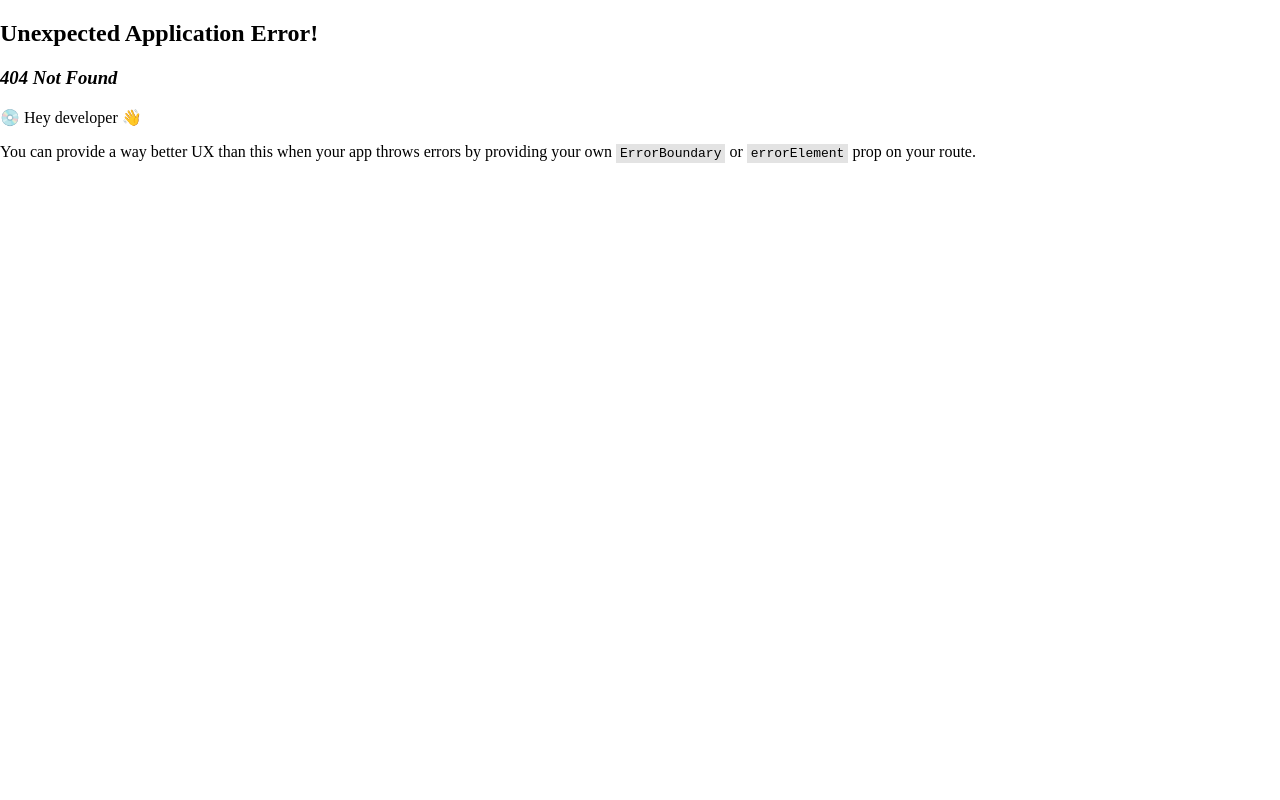
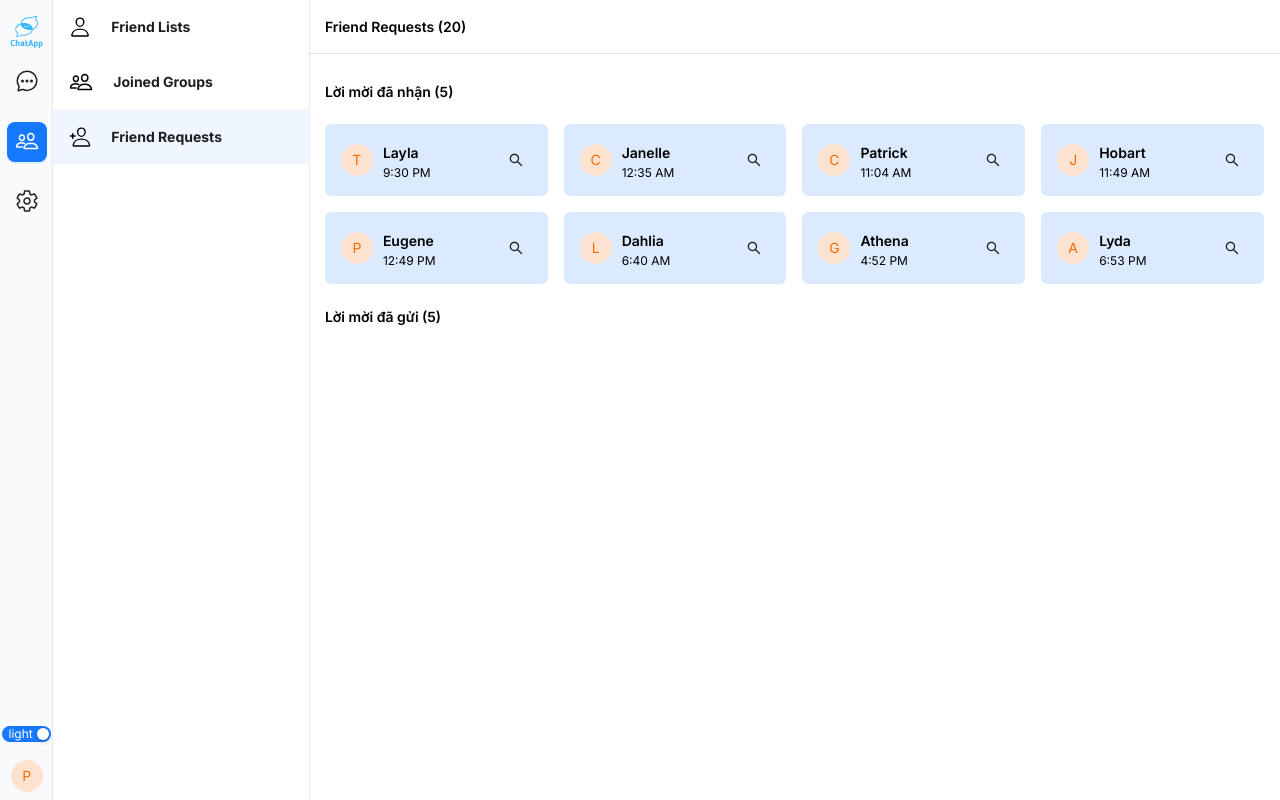
Before and after one commit to hgbaodev/chat-app, a React (Vite) app in the folder client/: page /contacts/friend-requests in a window 1280 px wide. Before the commit this address had no page. Built offline with nearby package versions, Linux system fonts and the light colour scheme.

Commit message:
contacts page

```diff
--- a/client/src/pages/dashboard/Contacts.jsx
+++ b/client/src/pages/dashboard/Contacts.jsx
@@ -1,68 +1,36 @@
-import { Col, Flex, Input, Row, Select, Typography } from "antd";
-import {
-  IoPeopleOutline,
-  IoPersonAddOutline,
-  IoPersonOutline,
-  IoSearchOutline,
-} from "react-icons/io5";
-import { FriendItem } from "~/section/friends/FriendItem";
+import { Button, Col, Flex, Row, Typography } from 'antd';
+import { IoPeopleOutline, IoPersonAddOutline, IoPersonOutline } from 'react-icons/io5';
+import { NavLink, Outlet } from 'react-router-dom';
 
 const Contacts = () => {
   return (
     <Row className="h-screen">
-      <Col span={5} style={{ boxShadow: "0px 0px 2px rgba(0,0,0,.2)" }}>
-        <TabItem
-          text="Friend Lists"
-          icon={<IoPersonOutline size={22} />}
-          active
-        />
-        <TabItem text="Joined Groups" icon={<IoPeopleOutline size={24} />} />
-        <TabItem
-          text="Friend Requests"
-          icon={<IoPersonAddOutline size={22} />}
-        />
+      <Col span={5} style={{ boxShadow: '0px 0px 2px rgba(0,0,0,.2)' }}>
+        <NavButton href="friends" text="Friend Lists" icon={<IoPersonOutline size={22} />} />
+        <NavButton href="groups" text="Joined Groups" icon={<IoPeopleOutline size={24} />} />
+        <NavButton href="friend-requests" text="Friend Requests" icon={<IoPersonAddOutline size={22} />} />
       </Col>
       <Col span={19}>
-        <Flex
-          align="center"
-          className="h-[60px] p-4"
-          style={{ boxShadow: "0px 0px 2px rgba(0,0,0,.2)" }}
-        >
-          <p className="font-semibold">Friends (20)</p>
-        </Flex>
-        <Flex className="p-4" gap={10}>
-          <Input
-            placeholder="Search friends"
-            prefix={<IoSearchOutline />}
-            className="w-[350px]"
-          />
-          <Select
-            className="w-[250px]"
-            defaultValue="asc"
-            options={[
-              { value: "asc", label: "Name (A-Z)" },
-              { value: "desc", label: "Name (Z-A)" },
-            ]}
-          />
-        </Flex>
-        <FriendItem />
+        <Outlet />
       </Col>
     </Row>
   );
 };
 
-const TabItem = ({ text, icon, active }) => {
+const NavButton = ({ href, icon, text }) => {
   return (
+    <NavLink to={href}>
+      {({ isActive }) => (
         <Flex
-      className={`${
-        active ? "bg-blue-50 " : ""
-      } p-4 cursor-pointer hover:bg-gray-100`}
+          className={`${isActive ? 'bg-blue-50 ' : ''} p-4 cursor-pointer hover:bg-gray-100 text-black`}
           gap={20}
           align="center"
         >
           {icon}
           <Typography className="font-bold">{text}</Typography>
         </Flex>
+      )}
+    </NavLink>
   );
 };
 
--- a/client/src/routes/UserRoutes.jsx
+++ b/client/src/routes/UserRoutes.jsx
@@ -1,25 +1,50 @@
-import DashboardLayout from "~/layouts/DashboardLayout";
-import Chat from "~/pages/dashboard/Chat";
-import Contacts from "~/pages/dashboard/Contacts";
-import Settings from "~/pages/dashboard/Settings";
+import { lazy } from 'react';
+import Loadable from '~/components/Loadable';
+import DashboardLayout from '~/layouts/DashboardLayout';
+import Chat from '~/pages/dashboard/Chat';
+import Contacts from '~/pages/dashboard/Contacts';
+
+// dynamic import
+const Settings = Loadable(lazy(() => import('~/pages/dashboard/Settings')));
+const Friends = Loadable(lazy(() => import('~/section/contacts/Friends')));
+const Groups = Loadable(lazy(() => import('~/section/contacts/Groups')));
+const FriendRequests = Loadable(lazy(() => import('~/section/contacts/FriendRequests')));
 
 const UserRoutes = {
-  path: "/",
+  path: '/',
   children: [
     {
-      path: "/",
+      path: '/',
       element: <DashboardLayout />,
       children: [
         {
-          path: "/",
+          path: '/',
           element: <Chat />,
         },
         {
-          path: "contacts",
+          path: '/contacts',
           element: <Contacts />,
+          children: [
+            {
+              path: '',
+              element: <Friends />,
+            },
+            {
+              path: 'friends',
+              element: <Friends />,
+            },
+            {
+              path: 'groups',
+              element: <Groups />,
+            },
+            {
+              path: 'friend-requests',
+              element: <FriendRequests />,
+            },
+          ],
         },
         {
-          path: "settings",
+          path: 'settings',
           element: <Settings />,
         },
       ],
--- a/client/src/section/friends/FriendItem.jsx
+++ b/client/src/section/contacts/FriendItem.jsx
@@ -33,7 +33,7 @@ export const FriendItem = () => {
   ];
 
   return (
-    <Flex align="center" justify="space-between" className="w-full p-2  hover:bg-blue-50 cursor-pointer">
+    <Flex align="center" justify="space-between" className="w-full py-2 px-4  hover:bg-blue-50 cursor-pointer">
       {contextHolder}
       <Space align="center" className="font-semibold">
         <Avatar className="bg-[#fde3cf] text-[#f56a00]">A</Avatar>
@@ -43,7 +43,7 @@ export const FriendItem = () => {
         <Button
           type="text"
           shape="circle"
-          icon={<IoEllipsisVertical size={20} />}
+          icon={<IoEllipsisVertical size={18} />}
           size="large"
           className="text-gray-500"
         />
--- /dev/null
+++ b/client/src/section/contacts/FriendRequestItem.jsx
@@ -0,0 +1,22 @@
+import { Avatar, Button, Flex } from 'antd';
+import { SearchOutlined } from '@ant-design/icons';
+import { faker } from '@faker-js/faker';
+
+export const FriendRequestItem = () => {
+  return (
+    <div className="bg-blue-100 p-4 rounded-md">
+      <Flex align="center" justify="space-between">
+        <Flex align="center" gap={10}>
+          <Avatar className="bg-[#fde3cf] text-[#f56a00]">{faker.person.fullName()[0].toUpperCase()}</Avatar>
+          <div>
+            <p className="my-1 font-semibold">{faker.person.firstName()}</p>
+            <p className="m-0 text-[12px]">
+              {faker.date.anytime().toLocaleTimeString('en-US', { hour: 'numeric', minute: 'numeric' })}
+            </p>
+          </div>
+        </Flex>
+        <Button type="text" shape="circle" icon={<SearchOutlined />} />
+      </Flex>
+    </div>
+  );
+};
--- /dev/null
+++ b/client/src/section/contacts/FriendRequests.jsx
@@ -0,0 +1,46 @@
+import { Col, Flex, Row } from 'antd';
+import { FriendRequestItem } from './FriendRequestItem';
+
+const FriendRequests = () => {
+  return (
+    <>
+      <Flex align="center" className="h-[53px] p-4" style={{ boxShadow: '0px 1px 1px rgba(0,0,0,.1)' }}>
+        <p className="font-semibold">Friend Requests (20)</p>
+      </Flex>
+      <Flex vertical className="p-4 " gap={10}>
+        <p className="font-semibold">Lời mời đã nhận (5)</p>
+        <Flex justify="start" gap={14}>
+          <Row gutter={[16, 16]}>
+            <Col span={6}>
+              <FriendRequestItem />
+            </Col>
+            <Col span={6}>
+              <FriendRequestItem />
+            </Col>
+            <Col span={6}>
+              <FriendRequestItem />
+            </Col>
+            <Col span={6}>
+              <FriendRequestItem />
+            </Col>
+            <Col span={6}>
+              <FriendRequestItem />
+            </Col>
+            <Col span={6}>
+              <FriendRequestItem />
+            </Col>
+            <Col span={6}>
+              <FriendRequestItem />
+            </Col>
+            <Col span={6}>
+              <FriendRequestItem />
+            </Col>
+          </Row>
+        </Flex>
+        <p className="font-semibold">Lời mời đã gửi (5)</p>
+      </Flex>
+    </>
+  );
+};
+
+export default FriendRequests;
--- /dev/null
+++ b/client/src/section/contacts/Friends.jsx
@@ -0,0 +1,27 @@
+import { Flex, Input, Select } from 'antd';
+import { FriendItem } from './FriendItem';
+import { IoSearchOutline } from 'react-icons/io5';
+const Friends = () => {
+  return (
+    <>
+      <Flex align="center" className="h-[53px] p-4" style={{ boxShadow: '0px 1px 1px rgba(0,0,0,.1)' }}>
+        <p className="font-semibold">Friends (20)</p>
+      </Flex>
+      <Flex className="p-4" gap={10}>
+        <Input placeholder="Search friends" prefix={<IoSearchOutline />} className="w-[350px]" />
+        <Select
+          className="w-[250px]"
+          defaultValue="asc"
+          options={[
+            { value: 'asc', label: 'Name (A-Z)' },
+            { value: 'desc', label: 'Name (Z-A)' },
+          ]}
+        />
+      </Flex>
+      <FriendItem />
+      <FriendItem />
+      <FriendItem />
+    </>
+  );
+};
+export default Friends;
--- /dev/null
+++ b/client/src/section/contacts/Groups.jsx
@@ -0,0 +1,23 @@
+import { Flex, Input, Select } from 'antd';
+import { IoSearchOutline } from 'react-icons/io5';
+const Groups = () => {
+  return (
+    <>
+      <Flex align="center" className="h-[53px] p-4" style={{ boxShadow: '0px 1px 1px rgba(0,0,0,.1)' }}>
+        <p className="font-semibold">Groups (20)</p>
+      </Flex>
+      <Flex className="p-4" gap={10}>
+        <Input placeholder="Search groups" prefix={<IoSearchOutline />} className="w-[350px]" />
+        <Select
+          className="w-[250px]"
+          defaultValue="asc"
+          options={[
+            { value: 'asc', label: 'Name (A-Z)' },
+            { value: 'desc', label: 'Name (Z-A)' },
+          ]}
+        />
+      </Flex>
+    </>
+  );
+};
+export default Groups;
```
Lines whose indentation alone changed are shown as unchanged.
